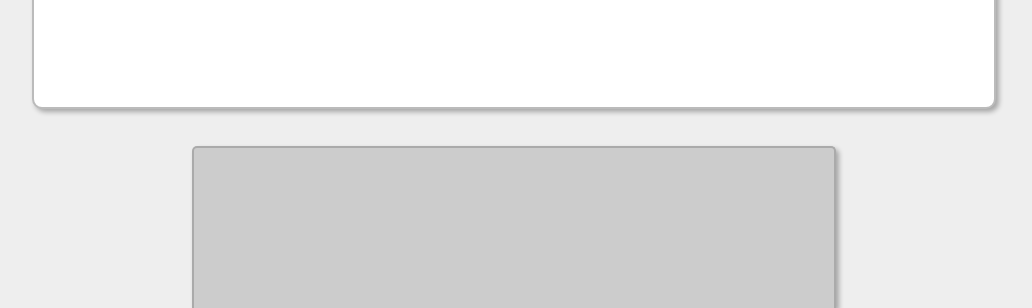
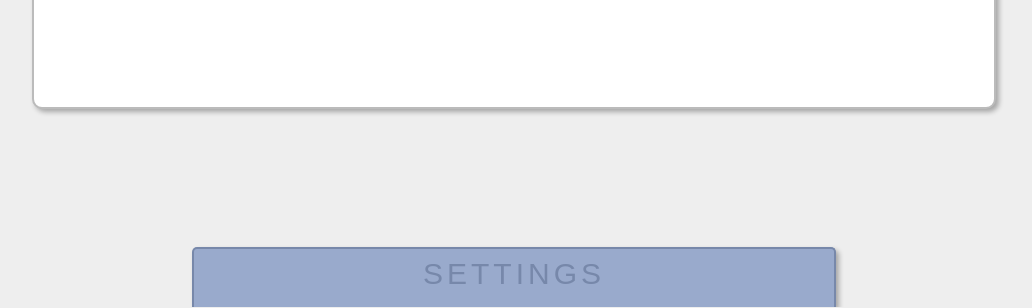
Before and after one commit to ceravis/sightwords, a plain HTML site: page index.html in a window 1280 px wide. Shown: the part 493-801 px from the top of the page, without its empty margins (126-1158 px from the left). Drawn offline with nearby package versions, Linux system fonts and the light colour scheme; a web font is replaced by a local one.

Commit message:
added serif font, touch fixes, edge panel animation

```diff
--- a/index.html
+++ b/index.html
@@ -7,7 +7,8 @@
 
   <title>sightwords</title>
 
-  <link href="http://fonts.googleapis.com/css?family=Average+Sans" rel="stylesheet" type="text/css">
+  <!--<link href="http://fonts.googleapis.com/css?family=Average+Sans|Sorts+Mill+Goudy:400,400italic|Libre+Baskerville:400,700,400italic|EB+Garamond" rel="stylesheet" type="text/css">-->
+  <link href="http://fonts.googleapis.com/css?family=Average+Sans|EB+Garamond" rel="stylesheet" type="text/css">
 
   <style>
     body {
@@ -16,19 +17,39 @@
       font-size: 14px;
       overflow: hidden;
     }
+    .background {
+      top: 0;
+      bottom: 0;
+      left: 0;
+      right: 0;
+      position: absolute;
+    }
     .panel {
+      /* these 6 properties center panel in parent vertically and horizontally */
+      /* change TBLR values to offset from those edges */
       position: absolute;
       top: 0;
       bottom: 0;
       left: 0;
       right: 0;
       margin: auto;
+
       text-align: center;
     }
     .panelShadow {
       -moz-box-shadow: 3px 3px 5px rgba(0, 0, 0, 0.3);
       -webkit-box-shadow: 3px 3px 5px rgba(0, 0, 0, 0.3);
       box-shadow: 3px 3px 5px rgba(0, 0, 0, 0.3);
+    }
+    .panelLabel {
+      font-size: 30px;
+      line-height: 50px;
+      letter-spacing: 4px;
+      text-transform: uppercase;
+      text-align: center;
+      margin: 0 auto;
+      position: absolute;
+      width: 100%;
     }
     .panelTop {
       opacity: 0;
@@ -37,14 +58,17 @@
 
       width: 50%;
       min-width: 200px;
-      height: 20%;
+      /* height: 20%; */
 
-      background-color: #ccc;
+      background-color: #ed9;
       border-width: 0 2px 2px;
       border-style: solid;
-      border-color: #aaa;
+      border-color: #cb7;
       border-radius: 0 0 5px 5px;
-      color: #999;
+      color: #cb7;
+    }
+    .panelTop .panelLabel {
+      bottom: 0;
     }
     .panelBottom {
       opacity: 0;
@@ -53,14 +77,17 @@
 
       width: 50%;
       min-width: 200px;
-      height: 20%;
+      /* height: 20%; */
 
-      background-color: #ccc;
+      background-color: #9ac;
       border-width: 2px 2px 0;
       border-style: solid;
-      border-color: #aaa;
+      border-color: #78a;
       border-radius: 5px 5px 0 0;
-      color: #999;
+      color: #78a;
+    }
+    .panelBottom .panelLabel {
+      top: 0;
     }
     .panelWord {
       opacity: 0;
@@ -82,23 +109,44 @@
       border-radius: 10px;
 
       cursor: pointer;
-
-      -webkit-tap-highlight-color: rgba(0, 0, 0, 0);
+    }
+    .capitalize {
+      text-transform: capitalize;
+    }
+    .uppercase {
+      text-transform: uppercase;
+    }
+    .bold {
+      font-weight: bold;
+    }
+    [unselectable="on"], a {
+      /* prevent text selection in most browsers except IE 6-9 */
+      -webkit-touch-callout: none;
+      -webkit-user-select: none;
+      -khtml-user-select: none;
+      -moz-user-select: none;
+      -ms-user-select: none;
+      user-select: none;
+      -webkit-tap-highlight-color: rgba(0, 0, 0, 0); /* prevent android and iphone browsers highlighting elements on touch */
     }
   </style>
 </head>
 
-<body>
+<body class="loading">
 
-<div class="panel panelTop panelShadow"></div>
+<div class="background"></div>
 
-<div class="panel panelWord panelShadow">sightwords</div><!--antidisestablishmentarianism-->
+<div class="panel panelTop panelShadow" unselectable="on"><div class="panelLabel">help</div></div>
 
-<div class="panel panelBottom panelShadow"></div>
+<div class="panel panelWord panelShadow" unselectable="on" /*prevent text selection in IE 6-9*/>sightwords</div><!--antidisestablishmentarianism-->
 
-<script src="http://ajax.googleapis.com/ajax/libs/jquery/1.9.1/jquery.min.js" type="text/javascript"></script>
+<div class="panel panelBottom panelShadow" unselectable="on"><div class="panelLabel">settings</div></div>
+
+<!-- firefox bug animating bottom edge of top panel introduced in jQuery 1.8 -->
+<script src="http://ajax.googleapis.com/ajax/libs/jquery/1.7.2/jquery.min.js" type="text/javascript"></script>
 <script src="jquery.color-2.1.1.min.js" type="text/javascript"></script>
 <script src="jquery.quickfit.js" type="text/javascript"></script>
+
 <script type="text/javascript">
 
 (typeof($) != 'undefined') && $(document).ready(function(){
@@ -107,21 +155,60 @@
     loadFirebugConsole();
   }
 
+
+
   // Dolch word list: http://en.wikipedia.org/wiki/Dolch_word_list
-  var words = "apple,baby,back,ball,bear,bed,bell,bird,birthday,boat,box,boy,bread,brother,cake,car,cat,chair,chicken,children,Christmas,coat,corn,cow,day,dog,doll,door,duck,egg,eye,farm,farmer,father,feet,fire,fish,floor,flower,game,garden,girl,good-bye,grass,ground,hand,head,hill,home,horse,house,kitty,leg,letter,man,men,milk,money,morning,mother,name,nest,night,paper,party,picture,pig,rabbit,rain,ring,robin,Santa Claus,school,seed,sheep,shoe,sister,snow,song,squirrel,stick,street,sun,table,thing,time,top,toy,tree,watch,water,way,wind,window,wood".split(',');
+  var lists = [
+    {
+      name: 'Dorch',
+      words: "apple,baby,back,ball,bear,bed,bell,bird,birthday,boat,box,boy,bread,brother,cake,car,cat,chair,chicken,children,Christmas,coat,corn,cow,day,dog,doll,door,duck,egg,eye,farm,farmer,father,feet,fire,fish,floor,flower,game,garden,girl,good-bye,grass,ground,hand,head,hill,home,horse,house,kitty,leg,letter,man,men,milk,money,morning,mother,name,nest,night,paper,party,picture,pig,rabbit,rain,ring,robin,Santa Claus,school,seed,sheep,shoe,sister,snow,song,squirrel,stick,street,sun,table,thing,time,top,toy,tree,watch,water,way,wind,window,wood".split(',')
+    }
+  ];
+  var listIndex = 0;
 
   var history = [];
   var historyLimit = 30; // how many unique words before allowing a repeat
 
-  var maxFontSize = 200;
+  var maxFontSize = 200; // starting value, changed on window resize
+
+  // collection of fonts to use and associated values for line-height calculations
+  var fonts = [
+    {
+      'font-family': 'Average Sans',
+      lineHeightFactor: .875
+    },
+/*
+    {
+      'font-family': 'Sorts Mill Goudy',
+      lineHeightFactor: 1
+    },
+    {
+      'font-family': 'Libre Baskerville',
+      lineHeightFactor: 1
+    },
+*/
+    {
+      'font-family': 'EB Garamond',
+      lineHeightFactor: .9
+    }
+  ];
+  var fontIndex = 1; // which font from above array to use
+
+  var edgePanelHeightPercentage = 7.5; /* how much of screen height the edge panels should shrink to, can be overriden by min height below */
+  var edgePanelMinHeightPixels = 40; /* should be roughly same as line height of panel label */
 
 
 
+  // randomly get word from word list
   function getWord(){
     var index;
+    var i = 0;
     do {
-      index = Math.floor(Math.random() * (words.length + 1));
+      index = Math.floor(Math.random() * (lists[listIndex].words.length + 1));
+      i++;
     } while ($.inArray(index, history) != -1);
+
+    //console.log(i + ': ' + index + ' (' + history.join(',') + ')');
 
     // remove oldest index from history
     if (history.length >= historyLimit){
@@ -130,58 +217,91 @@
 
     history.push(index);
 
-    return words[index];
+    return lists[listIndex].words[index];
   }
 
+  // adjust font size to fit within container
   function fitWord (el){
     el.quickfit({max: maxFontSize});
-    el.css('line-height', (el.height() * .9)  + 'px');
+  }
+
+  // word switch procedure
+  function nextWord(el){
+    el
+      .clearQueue()
+      .animate({color: '#fff'}, 200,
+        function(){
+          fitWord(el.text(getWord()));
+        })
+      .animate({color: '#000'}, 200);
+  }
+
+  // determine
+  function getPanelDistancePercentage(){
+    var windowHeight = $(document).height();
+    var panelMinHeight = Math.max(windowHeight * edgePanelHeightPercentage / 100, edgePanelMinHeightPixels);
+    return 100 - (panelMinHeight / windowHeight * 100);
   }
 
 
 
+  // on window resize, .panelWord is resized (according to css rules)
+  // adjust font size and line-height accordingly
   $(window).resize(function(){
-    //$('.panelWord').quickfit({max: 200});
+    // resize text in word panel
     var pw = $('.panelWord');
     maxFontSize = Math.floor(pw.height() * .66);
-    var lineHeight = Math.floor(maxFontSize * 1.75);
-
-    console.log('mfs = "' + maxFontSize + '", lh = "' + lineHeight + '"');
-
+    var lineHeight = Math.floor(pw.height() * fonts[fontIndex].lineHeightFactor);
     pw.css('line-height', lineHeight + 'px');
     fitWord(pw);
+
+    // resize shrunken edge panels
+    if (!$('body').hasClass('loading')){
+      $('.panelTop').animate({'bottom': getPanelDistancePercentage() + '%'});
+      $('.panelBottom').animate({'top': getPanelDistancePercentage() + '%'});
+    }
   });
 
-  $('body').on('touchstart', '.panelWord', function(e) {
+  // flag this as touch-enabled device, to prevent registering clicks on elements where touch events will be processed
+  // otherwise clicks will be duplicates
+  $('body').on('touchstart', '.panelWord, .background', function(e) {
     $(this).addClass('touching');
   });
 
-  $('body').on('click', '.panelWord', function(){
+  // if a touch event has already occurred, abort click handler
+  $('body').on('click', '.panelWord, .background', function(){
     if ($(this).hasClass('touching')){
       e.preventDefault();
       return false;
     }
     else {
-      $(this).clearQueue().animate({color: '#fff'}, function(){ fitWord($(this).text(getWord())); }).animate({color: '#000'});
+      nextWord($('.panelWord'));
     }
   });
 
-  $('body').on('touchend', '.panelWord', function(e){
-    $(this).clearQueue().animate({color: '#fff'}, function(){ fitWord($(this).text(getWord())); }).animate({color: '#000'});
+  // process touch events if available
+  $('body').on('touchend', '.panelWord, .background', function(e){
+    setTimeout(function(){ // perform after a timeout to allow slower (mobile) devices to process *after* click event (which is slightly delayed)
+      $(this).removeClass('touching'); // remove after each touch completes, in case this device support both mouse and touch and the user alternates between both
+    }, 500);
+    nextWord($('.panelWord'));
   });
 
 
 
+  // trigger resize handler once on page load
   $(window).triggerHandler('resize');
 
+  // do initial animation
   $('.panelWord')
+    .css('font-family', fonts[fontIndex]['font-family'])
     .fadeTo(1000, 1)
     .delay(1000)
     .animate({color: '#fff'}, function(){ fitWord($(this).text('touch to begin')); })
     .animate({color: '#bbb'});
 
-  $('.panelTop').delay(1000).fadeTo(2000, 1);
-  $('.panelBottom').delay(2000).fadeTo(2000, 1);
+  $('.panelTop').delay(750).fadeTo(500, 1).delay(500).animate({'bottom': getPanelDistancePercentage() + '%'}, function(){ $('body').removeClass('loading'); });
+  $('.panelBottom').delay(1000).fadeTo(500, 1).delay(500).animate({'top': getPanelDistancePercentage() + '%'});
 
 
 
```
